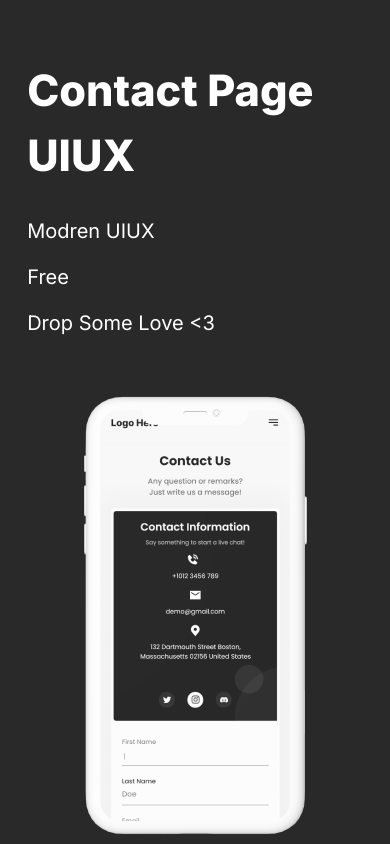
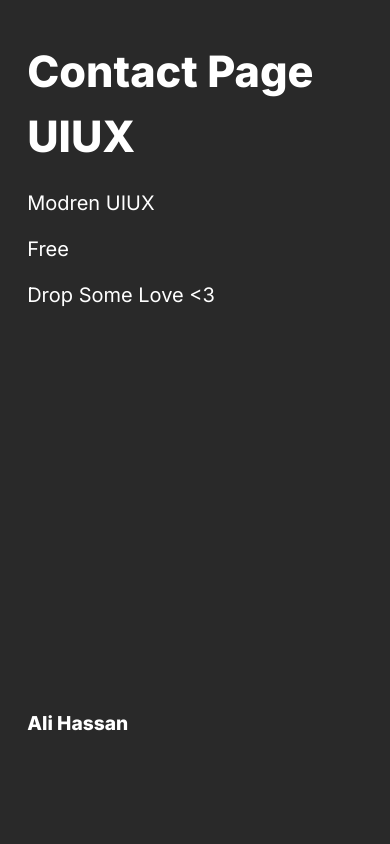
Before and after one commit to illiakornyk/nextjs_technical_assessment, a Next.js app: page /thumbnail in a window 390 px wide. Shown: the top 844 px of the page. Built offline with nearby package versions, Linux system fonts and the light colour scheme.

Commit message:
feat: add responsive styles for thumbnail page

```diff
--- a/src/app/components/button/styles.module.scss
+++ b/src/app/components/button/styles.module.scss
@@ -11,7 +11,7 @@
   border-radius: 5px;
   border: none;
 
-  @include mixins.respond-to('laptop') {
+  @include mixins.respond-to-width('laptop') {
     padding: 0.56rem;
   }
 
--- a/src/app/components/footer/styles.module.scss
+++ b/src/app/components/footer/styles.module.scss
@@ -11,7 +11,7 @@
   flex-direction: column;
   padding: 0 1.3rem 4.125rem 5rem;
 
-  @include mixins.respond-to('laptop') {
+  @include mixins.respond-to-width('laptop') {
     padding: 0 1.25rem;
     padding-bottom: 2.1rem;
   }
@@ -25,13 +25,13 @@
   position: relative;
   gap: 6rem;
 
-  @include mixins.respond-to('laptop') {
+  @include mixins.respond-to-width('laptop') {
     margin-top: 3.125rem;
     justify-content: center;
     gap: 2.5rem;
   }
 
-  @include mixins.respond-to('tablet-landscape-down') {
+  @include mixins.respond-to-width('tablet-landscape-down') {
     flex-wrap: wrap;
   }
 
@@ -51,7 +51,7 @@
 
   padding-left: 20px;
 
-  @include mixins.respond-to('laptop') {
+  @include mixins.respond-to-width('laptop') {
     display: grid;
     justify-items: center;
     align-items: baseline;
@@ -68,7 +68,7 @@
   font-family: 'Inter', sans-serif;
   text-align: center;
 
-  @include mixins.respond-to('laptop') {
+  @include mixins.respond-to-width('laptop') {
     margin-top: 1.18rem;
   }
 }
@@ -91,7 +91,7 @@
   font-size: 1.125rem;
   font-weight: 600;
 
-  @include mixins.respond-to('laptop') {
+  @include mixins.respond-to-width('laptop') {
     font-size: 1rem;
   }
 }
@@ -102,7 +102,7 @@
   display: flex;
   gap: 1.5rem;
 
-  @include mixins.respond-to('laptop') {
+  @include mixins.respond-to-width('laptop') {
     display: flex;
     flex-direction: column;
     font-size: 0.75rem;
@@ -118,11 +118,11 @@
 
   min-width: 19rem;
 
-  @include mixins.respond-to('laptop-down') {
+  @include mixins.respond-to-width('laptop-down') {
     min-width: fit-content;
   }
 
-  @include mixins.respond-to('laptop') {
+  @include mixins.respond-to-width('laptop') {
     padding: 17px 29px 14px 14px;
     width: 100%;
     min-width: auto;
@@ -136,7 +136,7 @@
   margin-top: 2rem;
   background: variables.$dark-4;
 
-  @include mixins.respond-to('laptop') {
+  @include mixins.respond-to-width('laptop') {
     margin-top: 1.43em;
   }
 }
@@ -187,7 +187,7 @@
 
   margin-top: 1.5rem;
 
-  @include mixins.respond-to('laptop') {
+  @include mixins.respond-to-width('laptop') {
     margin-top: 1.25rem;
   }
 }
@@ -197,7 +197,7 @@
   font-size: 1.125rem;
   color: variables.$white;
 
-  @include mixins.respond-to('laptop') {
+  @include mixins.respond-to-width('laptop') {
     font-size: 1rem;
   }
 }
--- a/src/app/components/header/styles.module.scss
+++ b/src/app/components/header/styles.module.scss
@@ -26,12 +26,12 @@
   &--responsive {
     display: none;
 
-    @include mixins.respond-to('laptop') {
+    @include mixins.respond-to-width('laptop') {
       display: flex;
     }
   }
 
-  @include mixins.respond-to('laptop') {
+  @include mixins.respond-to-width('laptop') {
     font-size: 1.125rem;
   }
 }
@@ -45,7 +45,7 @@
   display: flex;
   gap: 2.9rem;
 
-  @include mixins.respond-to('laptop') {
+  @include mixins.respond-to-width('laptop') {
     display: flex;
     flex-direction: column;
     text-align: left;
@@ -71,7 +71,7 @@
   display: flex;
   gap: 3.75rem;
 
-  @include mixins.respond-to('laptop') {
+  @include mixins.respond-to-width('laptop') {
     display: none;
   }
 
@@ -93,7 +93,7 @@
   }
 
   &-item {
-    @include mixins.respond-to('laptop') {
+    @include mixins.respond-to-width('laptop') {
       font-size: 0.875rem;
     }
   }
@@ -108,7 +108,7 @@
 .header__close-menu-icon {
   display: none;
 
-  @include mixins.respond-to('laptop') {
+  @include mixins.respond-to-width('laptop') {
     display: flex;
   }
 }
@@ -116,7 +116,7 @@
 .header__menu-icon {
   display: none;
 
-  @include mixins.respond-to('laptop') {
+  @include mixins.respond-to-width('laptop') {
     display: flex;
   }
 }
@@ -127,7 +127,7 @@
   gap: 2.25rem;
 
   justify-content: center;
-  @include mixins.respond-to('laptop') {
+  @include mixins.respond-to-width('laptop') {
   }
 }
 
@@ -142,7 +142,7 @@
   border-radius: 50%;
   border: 1px solid variables.$black;
 
-  @include mixins.respond-to('laptop') {
+  @include mixins.respond-to-width('laptop') {
     width: 1.9rem;
     height: 1.9rem;
 
--- a/src/app/components/layout/styles.module.scss
+++ b/src/app/components/layout/styles.module.scss
@@ -4,7 +4,7 @@
 .layout__wrapper {
   margin: 2.5rem 6.45rem 0 6.45rem;
 
-  @include mixins.respond-to('laptop') {
+  @include mixins.respond-to-width('laptop') {
     margin: 1.81rem 1.25rem;
   }
 }
--- a/src/app/styles/globals.scss
+++ b/src/app/styles/globals.scss
@@ -6,7 +6,7 @@ html {
   box-sizing: border-box;
   font-size: 16px;
 
-  @include mixins.respond-to('big-desktop-up') {
+  @include mixins.respond-to-width('big-desktop-up') {
     font-size: 14px;
   }
 }
--- a/src/app/styles/mixins.scss
+++ b/src/app/styles/mixins.scss
@@ -1,12 +1,16 @@
 @use '@/styles/variables.scss';
 
-@mixin respond-to($breakpoint) {
+@mixin respond-to-width($breakpoint) {
   @if $breakpoint == 'phone-only' {
     @media (max-width: 599px) {
       @content;
     }
   } @else if $breakpoint == 'tablet-portrait-down' {
     @media (max-width: 899px) {
+      @content;
+    }
+  } @else if $breakpoint == 'laptop' {
+    @media (max-width: 1024px) {
       @content;
     }
   } @else if $breakpoint == 'tablet-landscape-down' {
@@ -21,8 +25,24 @@
     @media (max-width: 1799px) {
       @content;
     }
-  } @else if $breakpoint == 'laptop' {
-    @media (max-width: 1024px) {
+  }
+}
+
+@mixin respond-to-height($breakpoint) {
+  @if $breakpoint == 'small-mobile' {
+    @media (max-height: 812px) {
+      @content;
+    }
+  } @else if $breakpoint == 'medium-mobile-landscape' {
+    @media (max-height: 414px) {
+      @content;
+    }
+  } @else if $breakpoint == 'tablet' {
+    @media (max-height: 1024px) {
+      @content;
+    }
+  } @else if $breakpoint == 'desktop' {
+    @media (max-height: 1050px) {
       @content;
     }
   }
--- a/src/pages/thumbnail/styles.module.scss
+++ b/src/pages/thumbnail/styles.module.scss
@@ -5,6 +5,11 @@
   background: variables.$gray-5;
   color: variables.$white;
   font-family: 'Inter', sans-serif;
+  height: 100vh;
+}
+
+.thumbnail-page__content {
+  height: 100%;
 }
 
 .thumbnail-page__wrapper {
@@ -13,18 +18,30 @@
   flex-direction: column;
   justify-content: center;
 
-  @include mixins.respond-to('big-desktop-up') {
+  height: 100%;
+
+  @include mixins.respond-to-width('big-desktop-up') {
     padding: 0 3.5rem 0 4rem;
   }
 
-  @include mixins.respond-to('tablet-landscape-down') {
+  @include mixins.respond-to-width('tablet-landscape-down') {
     padding: 0 1.5rem 0 1.7rem;
+  }
+
+  @include mixins.respond-to-width('laptop') {
+    display: grid;
+    grid-template-columns: 1fr;
+    grid-template-rows: 8fr 2fr;
   }
 }
 
 .thumbnail-page__images {
   display: flex;
   align-items: center;
+
+  @include mixins.respond-to-width('laptop') {
+    justify-content: center;
+  }
 }
 
 .thumbnail-page__thumbnail {
@@ -32,7 +49,7 @@
   margin-top: 14.75rem;
   gap: 2.8rem;
 
-  @include mixins.respond-to('desktop-down') {
+  @include mixins.respond-to-width('desktop-down') {
     display: grid;
     grid-template-columns: 31.67% 66.32%;
     gap: 2.5%;
@@ -40,9 +57,15 @@
     margin-top: 8.5%;
   }
 
-  @include mixins.respond-to('tablet-landscape-down') {
+  @include mixins.respond-to-width('tablet-landscape-down') {
     display: flex;
     flex-direction: column;
+  }
+
+  @include mixins.respond-to-width('laptop') {
+    display: grid;
+    grid-template-columns: 1fr;
+    grid-template-rows: auto 60%;
   }
 }
 
@@ -51,7 +74,7 @@
   width: 66.125rem;
   height: 40.0625rem;
 
-  @include mixins.respond-to('tablet-landscape-down') {
+  @include mixins.respond-to-width('tablet-landscape-down') {
     display: none;
   }
 }
@@ -63,14 +86,19 @@
   margin-left: -5.3rem;
   margin-top: 2rem;
 
-  @include mixins.respond-to('desktop-down') {
+  @include mixins.respond-to-width('desktop-down') {
     display: none;
   }
 
-  @include mixins.respond-to('tablet-landscape-down') {
+  @include mixins.respond-to-width('tablet-landscape-down') {
     margin-left: 0;
     display: flex;
     width: 100%;
+  }
+
+  @include mixins.respond-to-width('laptop') {
+    max-height: max-content;
+    max-width: 80%;
   }
 }
 
@@ -78,8 +106,13 @@
   font-weight: 900;
   font-size: 3.75rem;
 
-  @include mixins.respond-to('tablet-landscape-down') {
+  @include mixins.respond-to-width('tablet-landscape-down') {
     font-size: 2.7rem;
+  }
+
+  @include mixins.respond-to-width('phone-only') {
+    margin-top: 10px;
+    margin-bottom: 10px;
   }
 }
 
@@ -91,14 +124,26 @@
   flex-direction: column;
   gap: 3.31rem;
 
-  @include mixins.respond-to('tablet-landscape-down') {
+  @include mixins.respond-to-width('tablet-landscape-down') {
     gap: 1rem;
   }
 }
 
 .thumbnail-page__author {
-  margin-top: 8.5rem;
+  margin-top: 6.5%;
   font-weight: 900;
   font-size: 1.85rem;
-  margin-bottom: 3.3rem;
+
+  @include mixins.respond-to-width('laptop') {
+    margin-top: 8%;
+  }
+
+  @include mixins.respond-to-height('tablet') {
+    margin-top: 2%;
+  }
+
+  @include mixins.respond-to-width('phone-only') {
+    margin-top: 10%;
+    font-size: 1.2rem;
+  }
 }
```
Also changed, not shown: src/pages/contact-us/styles.module.scss (+22 -22 lines).
